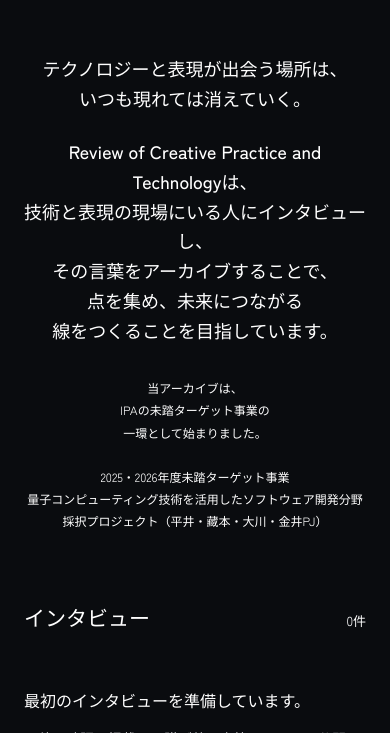
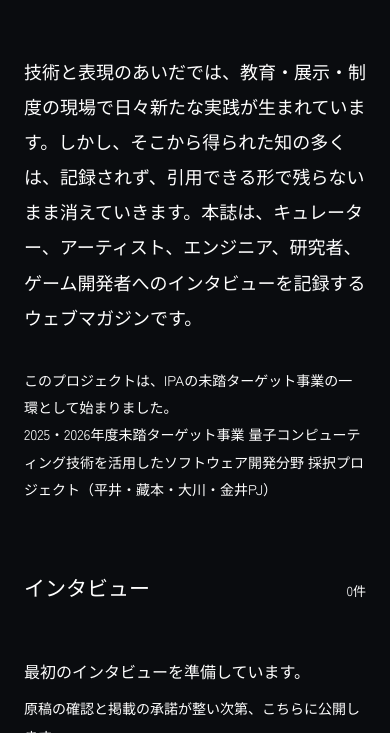
Before and after one commit to entangled-press/review, an Astro site: page / in a window 390 px wide. Shown: the part 838-1571 px from the top of the page. Built offline with nearby package versions, Linux system fonts and the light colour scheme; Astro itself is replaced by a stand-in of ours.

Commit message:
Update opening magazine copy and project attribution

```diff
--- a/src/pages/index.astro
+++ b/src/pages/index.astro
@@ -13,9 +13,8 @@ const interviews = (await getCollection('interviews', isPublishable)).sort((a, b
   <section class="introduction" aria-label="このアーカイブについて">
 
     <div class="concept">
-      <p class="concept-lead"><span class="reveal-line">テクノロジーと表現が出会う場所は、</span><span class="reveal-line">いつも現れては消えていく。</span></p>
-      <p><span class="reveal-line">Review of Creative Practice and Technologyは、</span><span class="reveal-line">技術と表現の現場にいる人にインタビューし、</span><span class="reveal-line">その言葉をアーカイブすることで、</span><span class="reveal-line">点を集め、未来につながる</span><span class="reveal-line">線をつくることを目指しています。</span></p>
-      <p class="project-note"><span class="reveal-line">当アーカイブは、</span><span class="reveal-line">IPAの未踏ターゲット事業の</span><span class="reveal-line">一環として始まりました。</span><span class="reveal-gap" aria-hidden="true"></span><span class="reveal-line">2025・2026年度未踏ターゲット事業</span><span class="reveal-line">量子コンピューティング技術を活用したソフトウェア開発分野</span><span class="reveal-line">採択プロジェクト（平井・藏本・大川・金井PJ）</span></p>
+      <p class="concept-statement reveal-line">技術と表現のあいだでは、教育・展示・制度の現場で日々新たな実践が生まれています。しかし、そこから得られた知の多くは、記録されず、引用できる形で残らないまま消えていきます。本誌は、キュレーター、アーティスト、エンジニア、研究者、ゲーム開発者へのインタビューを記録するウェブマガジンです。</p>
+      <p class="project-note reveal-line">このプロジェクトは、IPAの未踏ターゲット事業の一環として始まりました。<br />2025・2026年度未踏ターゲット事業 量子コンピューティング技術を活用したソフトウェア開発分野 採択プロジェクト（平井・藏本・大川・金井PJ）</p>
     </div>
   </section>
   <section class="interviews" aria-labelledby="interviews-title">
--- a/src/styles/global.css
+++ b/src/styles/global.css
@@ -186,3 +186,11 @@ article.body img { max-width: 100%; height: auto; }
 /* Each editorial line enters independently at its own scroll position. */
 .reveal-line { display: block; }
 .reveal-gap { display: block; height: 1.85em; }
+
+/* The opening statement follows the viewport width as one editorial block. */
+.introduction .concept { max-width: 38em; text-align: left; }
+.concept .concept-statement { font-size: clamp(18px, 1.7vw, 22px); font-weight: 500; line-height: 1.95; margin-bottom: 0; }
+.concept .project-note { max-width: 38em; font-size: 14px; line-height: 1.95; margin-top: 40px; }
+@media (max-width: 680px) {
+  .concept .project-note { margin-top: 32px; }
+}
```
Also changed, not shown: DESIGN.md (+2 -0 lines), PRODUCT.md (+5 -1 lines), 1 other file.
